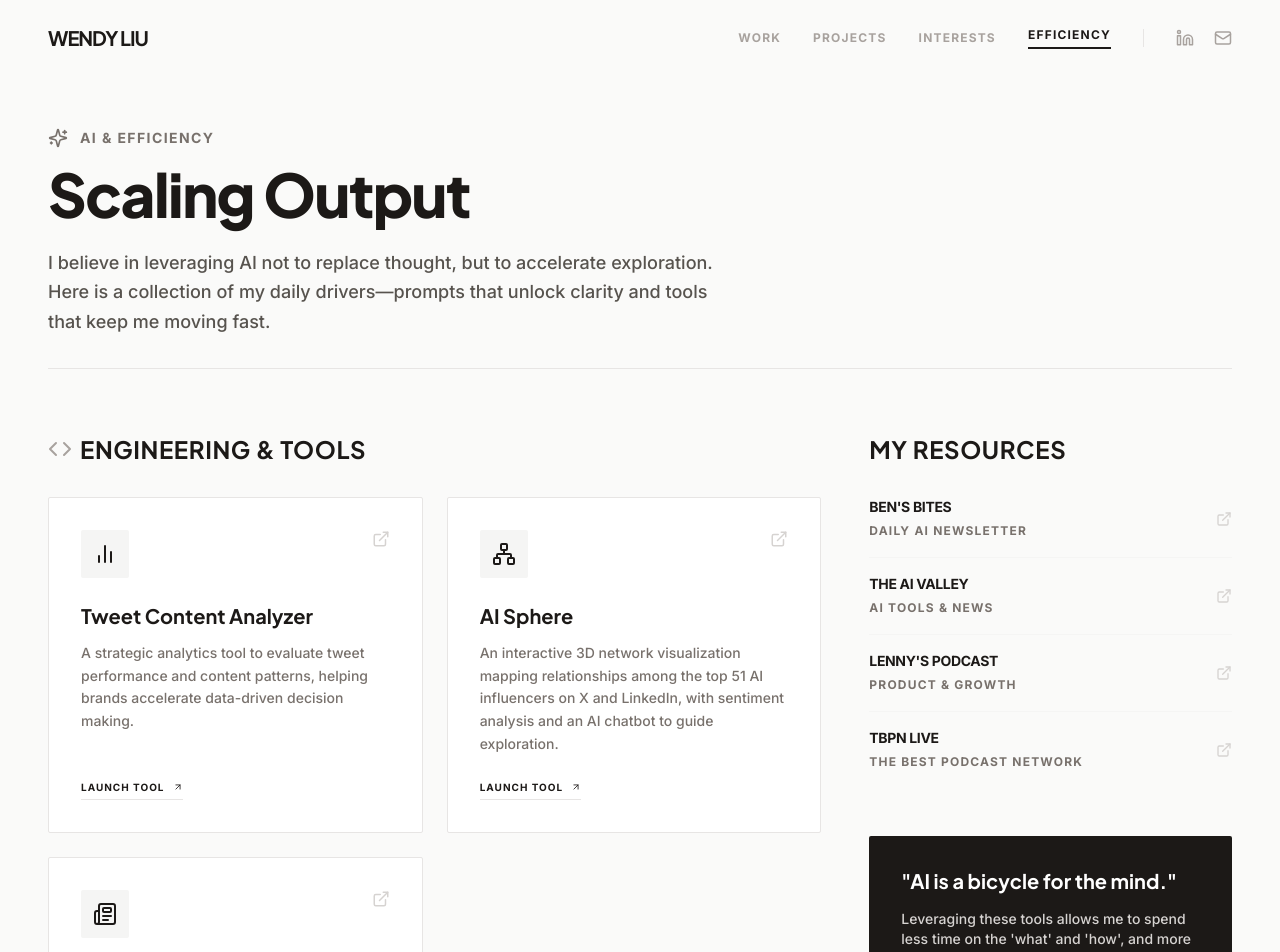
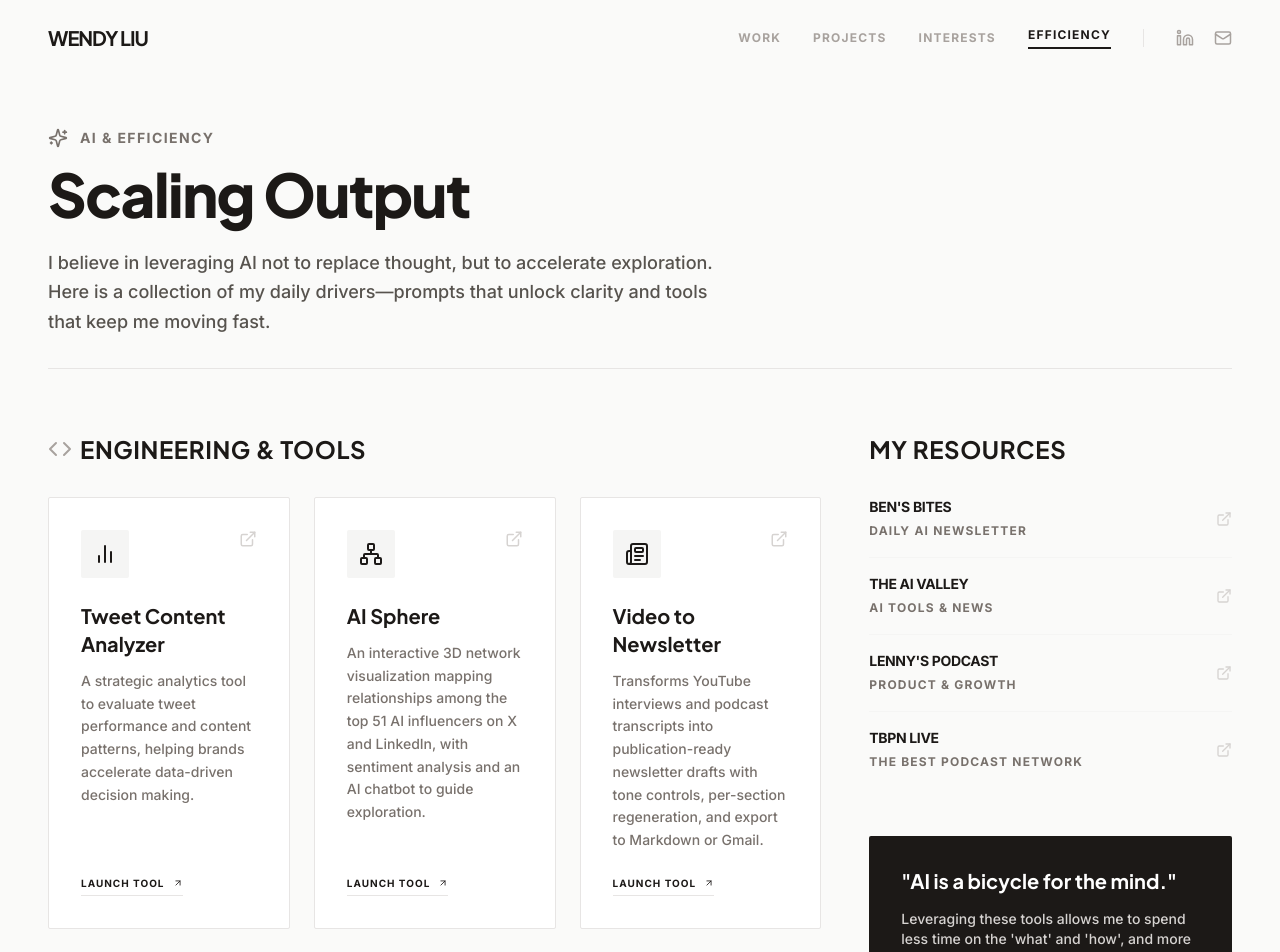
Before and after one commit to wendylzh6/Personal-Website, a React (Vite) app: page /#/ai-resources in a window 1280 px wide. Shown: the top 952 px of the page. Built offline with nearby package versions, Linux system fonts and the light colour scheme.

Commit message:
Display tool cards in single 3-column row

```diff
--- a/pages/AIEfficiency.tsx
+++ b/pages/AIEfficiency.tsx
@@ -182,7 +182,7 @@
               <Code size={24} className="text-stone-400" />
               Engineering & Tools
             </h2>
-            <div className="grid grid-cols-1 md:grid-cols-2 gap-6">
+            <div className="grid grid-cols-1 md:grid-cols-3 gap-6">
               {builtTools.map((tool, idx) => (
                 <a
                   key={idx}
```
